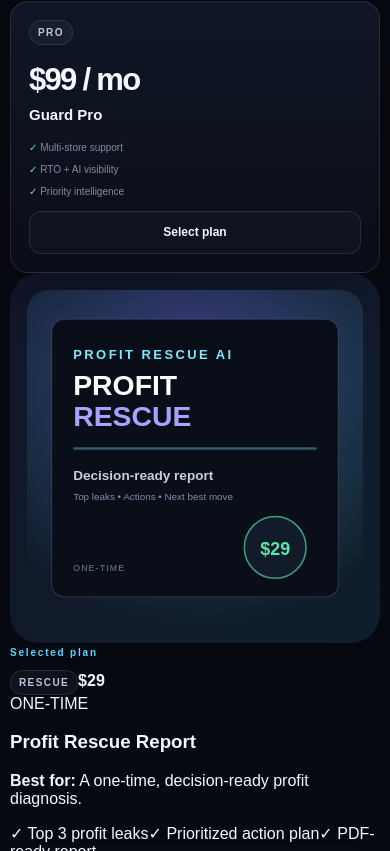
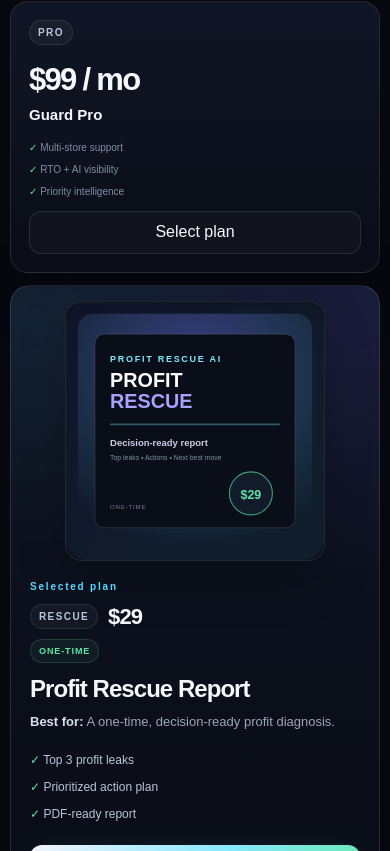
Before and after one commit to aelkhoreiby/business-money-tools, a Next.js app: page / in a window 390 px wide. Shown: the part 5167-6018 px from the top of the page. Built offline with nearby package versions, Linux system fonts and the light colour scheme.

Commit message:
style: add interactive offer funnel presentation

```diff
--- a/app/globals.css
+++ b/app/globals.css
@@ -2005,3 +2005,220 @@ details p {
     overflow-x: hidden;
   }
 }
+
+/* ─────────────────────────────────────────────────────────────
+   THREE-PLAN SALES FUNNEL
+   ───────────────────────────────────────────────────────────── */
+
+.nova-site .funnel-pricing-grid {
+  align-items: stretch;
+}
+
+.nova-site .price-card.is-selected {
+  border-color: rgba(83,217,255,.40);
+  box-shadow: 0 24px 70px rgba(83,217,255,.09);
+  transform: translateY(-3px);
+}
+
+.nova-site .plan-choice {
+  border-radius: 12px;
+  font: inherit;
+  cursor: pointer;
+}
+
+.nova-site button.plan-choice {
+  appearance: none;
+}
+
+.nova-site .offer-funnel {
+  display: grid;
+  grid-template-columns: minmax(240px, .7fr) minmax(0, 1.3fr);
+  gap: 22px;
+  align-items: stretch;
+  margin-top: 20px;
+  padding: 22px;
+  border: 1px solid rgba(255,255,255,.12);
+  border-radius: 28px;
+  background:
+    radial-gradient(circle at 12% 0%, rgba(83,217,255,.09), transparent 34%),
+    radial-gradient(circle at 90% 0%, rgba(120,104,255,.13), transparent 38%),
+    linear-gradient(180deg, rgba(17,22,38,.90), rgba(9,12,21,.82));
+  box-shadow: 0 28px 80px rgba(0,0,0,.22);
+}
+
+.nova-site .offer-visual {
+  min-height: 100%;
+  display: grid;
+  place-items: center;
+}
+
+.nova-site .offer-image-wrap {
+  width: min(100%, 330px);
+  overflow: hidden;
+  border-radius: 22px;
+  border: 1px solid rgba(255,255,255,.11);
+  background: #0a0e18;
+  box-shadow: inset 0 1px rgba(255,255,255,.06), 0 18px 48px rgba(0,0,0,.22);
+}
+
+.nova-site .offer-image-wrap img {
+  display: block;
+  width: 100%;
+  height: auto;
+  aspect-ratio: 1;
+  object-fit: cover;
+}
+
+.nova-site .offer-copy {
+  min-width: 0;
+  padding: 6px 4px;
+}
+
+.nova-site .offer-head {
+  display: flex;
+  align-items: center;
+  justify-content: space-between;
+  gap: 14px;
+  margin-top: 7px;
+}
+
+.nova-site .offer-head > div {
+  display: flex;
+  align-items: center;
+  flex-wrap: wrap;
+  gap: 10px;
+}
+
+.nova-site .offer-head > div > strong {
+  font-size: 24px;
+  letter-spacing: -.04em;
+}
+
+.nova-site .offer-badge {
+  flex: 0 0 auto;
+  padding: 6px 8px;
+  border: 1px solid rgba(93,229,166,.18);
+  border-radius: 999px;
+  color: var(--pr-green);
+  background: rgba(93,229,166,.06);
+  font-size: 9px;
+  font-weight: 900;
+  letter-spacing: .10em;
+}
+
+.nova-site .offer-copy h3 {
+  margin: 12px 0 8px;
+  font-size: 28px;
+  letter-spacing: -.04em;
+}
+
+.nova-site .offer-copy > p {
+  margin: 0;
+  color: var(--pr-muted);
+  font-size: 14px;
+  line-height: 1.75;
+}
+
+.nova-site .offer-copy > p strong {
+  color: #d7dfef;
+}
+
+.nova-site .offer-features {
+  display: grid;
+  gap: 8px;
+  margin-top: 18px;
+  color: #b8c4da;
+  font-size: 12px;
+  line-height: 1.55;
+}
+
+.nova-site .offer-features span::first-letter {
+  color: var(--pr-green);
+}
+
+.nova-site .offer-actions {
+  display: flex;
+  align-items: center;
+  gap: 12px;
+  flex-wrap: wrap;
+  margin-top: 22px;
+}
+
+.nova-site .offer-actions .primary-btn {
+  min-width: 230px;
+}
+
+.nova-site .offer-actions > span {
+  color: #6f7c95;
+  font-size: 10px;
+  line-height: 1.55;
+  max-width: 260px;
+}
+
+.nova-site .offer-note {
+  margin-top: 15px !important;
+  color: #68758f !important;
+  font-size: 10px !important;
+}
+
+@media (max-width: 980px) {
+  .nova-site .offer-funnel {
+    grid-template-columns: 1fr;
+  }
+
+  .nova-site .offer-visual {
+    order: 0;
+  }
+
+  .nova-site .offer-copy {
+    order: 1;
+  }
+}
+
+@media (max-width: 650px) {
+  .nova-site .offer-funnel {
+    margin-top: 12px;
+    padding: 15px;
+    border-radius: 20px;
+    gap: 14px;
+  }
+
+  .nova-site .offer-image-wrap {
+    width: min(100%, 260px);
+    border-radius: 17px;
+  }
+
+  .nova-site .offer-head {
+    align-items: flex-start;
+    flex-direction: column;
+    gap: 9px;
+  }
+
+  .nova-site .offer-head > div > strong {
+    font-size: 22px;
+  }
+
+  .nova-site .offer-copy h3 {
+    font-size: 24px;
+  }
+
+  .nova-site .offer-copy > p {
+    font-size: 13px;
+  }
+
+  .nova-site .offer-actions {
+    display: grid;
+    grid-template-columns: 1fr;
+    gap: 8px;
+  }
+
+  .nova-site .offer-actions .primary-btn {
+    width: 100%;
+    min-width: 0;
+  }
+
+  .nova-site .offer-actions > span {
+    max-width: none;
+    font-size: 9px;
+  }
+}
```
